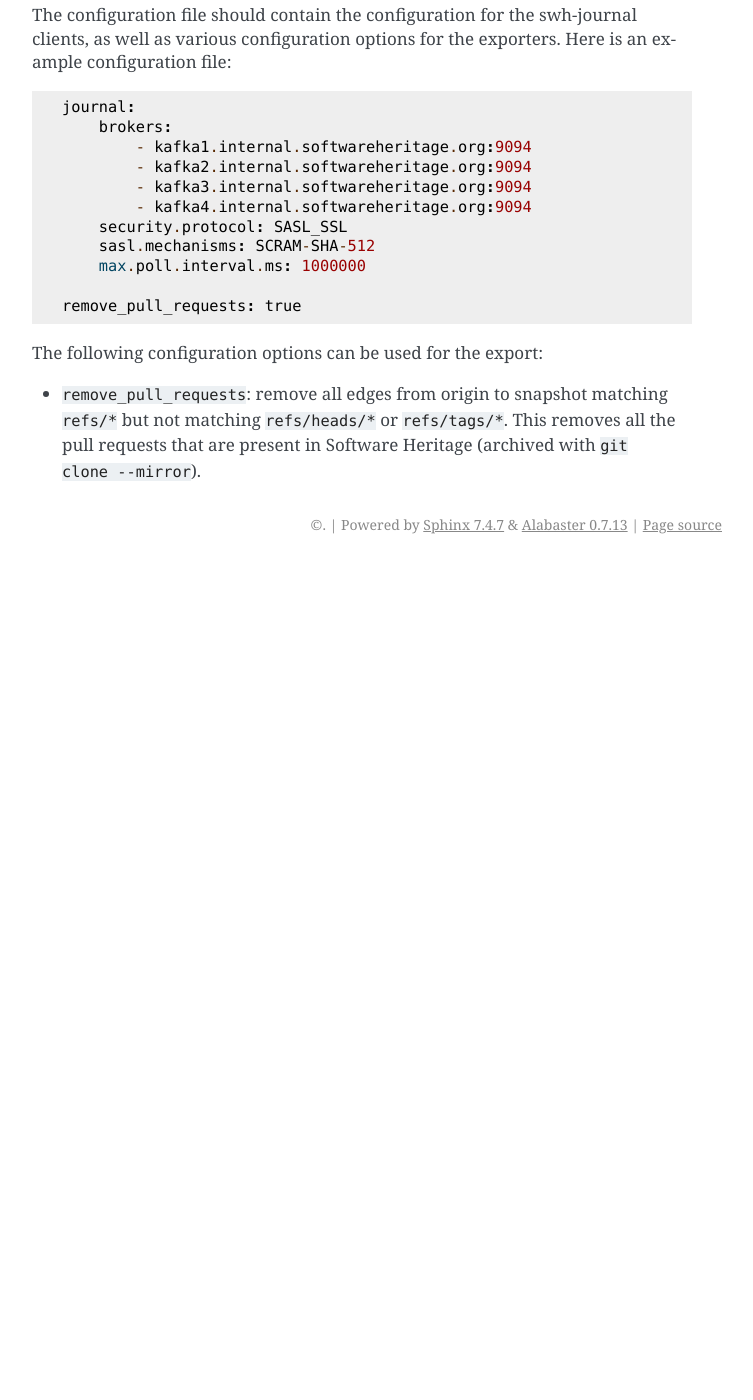
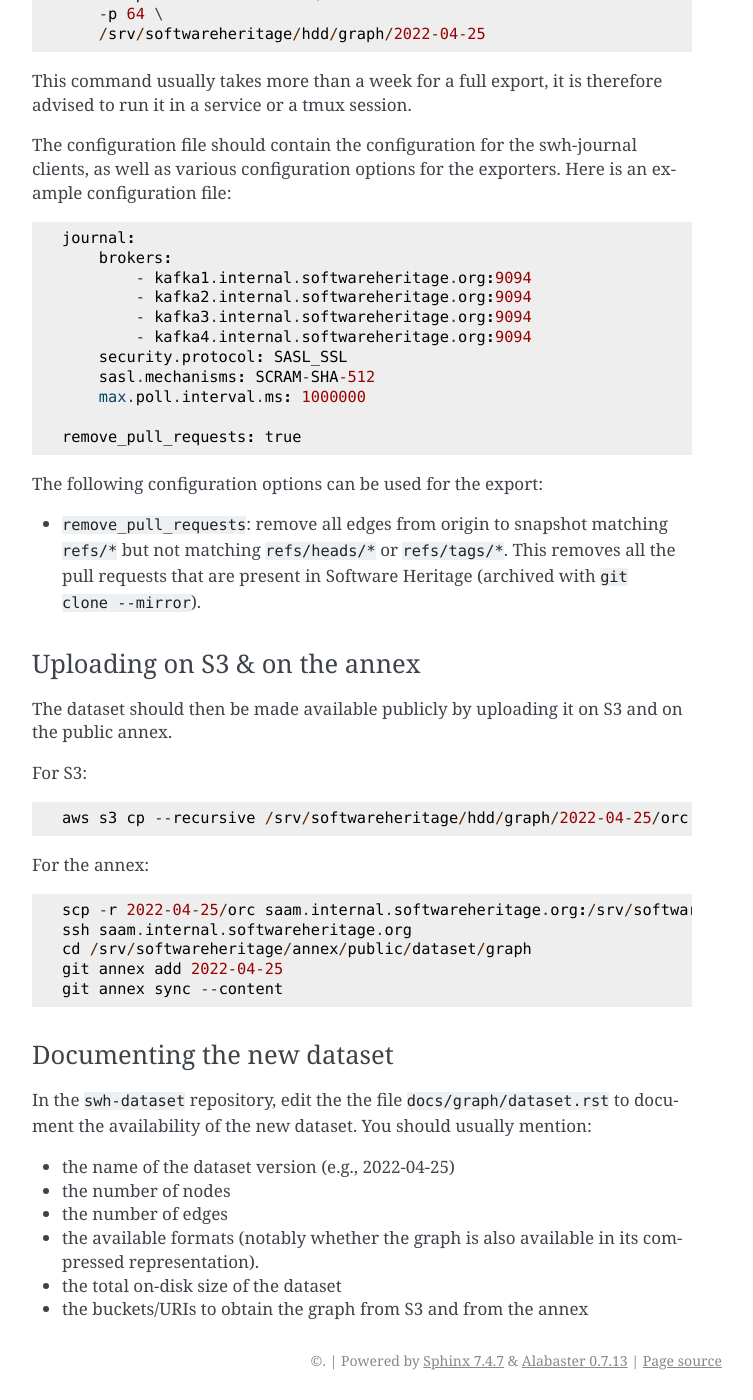
Before and after one commit to SoftwareHeritage/swh-dataset, a Sphinx documentation site: the page built from docs/export.rst, in a window 1280 px wide and 1400 px high, scrolled down 705 px. Shown: the whole window, without its empty margins (388-1141 px from the left). Built offline with Sphinx 7.4.7, drawn with Linux system fonts in a browser that asks for light colours; before the commit the page ends 1269 px from its top, so only the background shows below that; some of the changed text lies outside the part shown.

Commit message:
docs: Document how to export subdatasets and document/publish datasets
Reviewers: #reviewers, olasd

Reviewed By: #reviewers, olasd

Subscribers: olasd

Differential Revision: https://forge.softwareheritage.org/D7711

```diff
--- a/docs/export.rst
+++ b/docs/export.rst
@@ -1,3 +1,5 @@
+.. _swh-graph-export:
+
 ===================
 Exporting a dataset
 ===================
@@ -8,6 +10,9 @@
 
 Graph dataset
 =============
+
+Exporting the full dataset
+--------------------------
 
 Right now, the only supported export pipeline is the *Graph Dataset*, a set of
 relational tables representing the Software Heritage Graph, as documented in
@@ -20,11 +25,14 @@
 identifier used by the Kafka server to store the current progress of the
 export.
 
+**Note**: exporting as the ``edges`` format is discouraged, as it is redundant
+and can easily be generated directly from the ORC format.
+
 Here is an example command to start a graph dataset export::
 
     swh dataset -C graph_export_config.yml graph export \
         --formats orc \
-        --export-id seirl-2022-04-25 \
+        --export-id 2022-04-25 \
         -p 64 \
         /srv/softwareheritage/hdd/graph/2022-04-25
 
@@ -54,3 +62,37 @@
   ``refs/*`` but not matching ``refs/heads/*`` or ``refs/tags/*``. This removes
   all the pull requests that are present in Software Heritage (archived with
   ``git clone --mirror``).
+
+
+Uploading on S3 & on the annex
+------------------------------
+
+The dataset should then be made available publicly by uploading it on S3 and on
+the public annex.
+
+For S3::
+
+    aws s3 cp --recursive /srv/softwareheritage/hdd/graph/2022-04-25/orc s3://softwareheritage/graph/2022-04-25/orc
+
+For the annex::
+
+    scp -r 2022-04-25/orc saam.internal.softwareheritage.org:/srv/softwareheritage/annex/public/dataset/graph/2022-04-25/
+    ssh saam.internal.softwareheritage.org
+    cd /srv/softwareheritage/annex/public/dataset/graph
+    git annex add 2022-04-25
+    git annex sync --content
+
+
+Documenting the new dataset
+---------------------------
+
+In the ``swh-dataset`` repository, edit the the file ``docs/graph/dataset.rst``
+to document the availability of the new dataset. You should usually mention:
+
+- the name of the dataset version (e.g., 2022-04-25)
+- the number of nodes
+- the number of edges
+- the available formats (notably whether the graph is also available in its
+  compressed representation).
+- the total on-disk size of the dataset
+- the buckets/URIs to obtain the graph from S3 and from the annex
--- a/docs/graph/athena.rst
+++ b/docs/graph/athena.rst
@@ -1,3 +1,5 @@
+.. _swh-graph-athena:
+
 Setup on Amazon Athena
 ======================
 
--- a/docs/index.rst
+++ b/docs/index.rst
@@ -13,3 +13,4 @@
 
    graph/index
    export
+   generate_subdataset
```
Also changed, not shown: docs/generate_subdataset.rst (added, +84 -0 lines).
